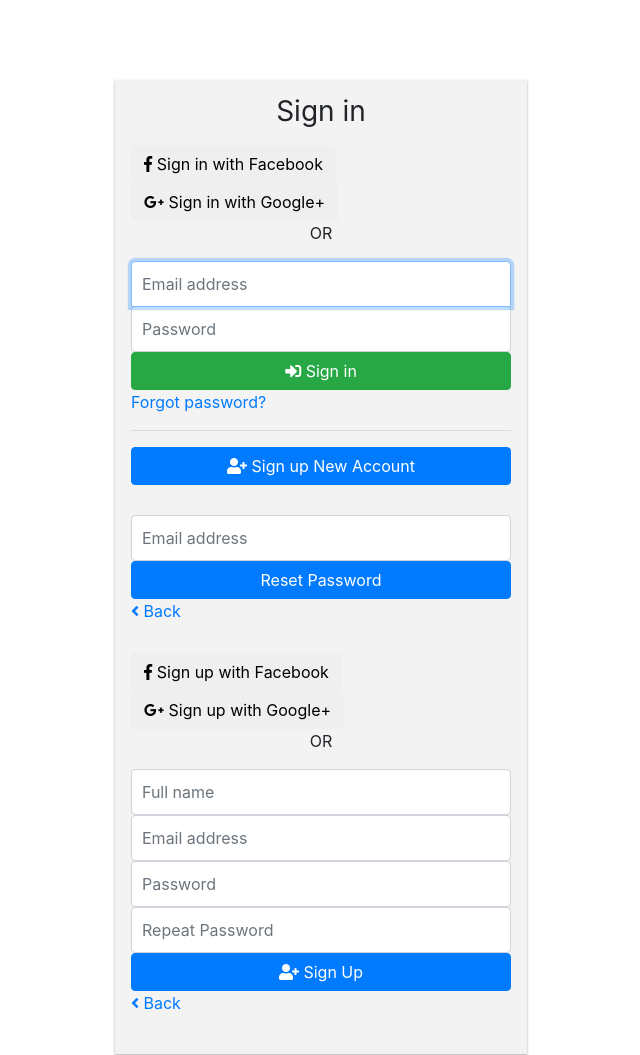
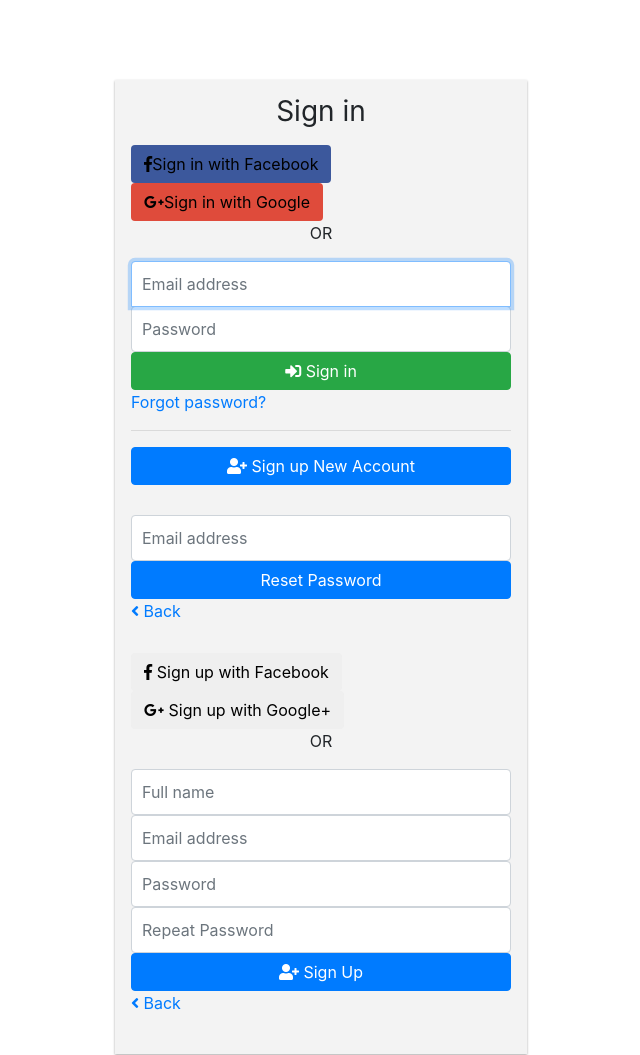
Before and after one commit to 123sincan/Pampangku, a plain HTML site: page view/login.html in a window 1280 px wide. Shown: the top 1055 px of the page, without its empty margins (319-959 px from the left). Drawn offline with nearby package versions, Linux system fonts and the light colour scheme.

Commit message:
Update login.html

```diff
--- a/view/login.html
+++ b/view/login.html
@@ -19,8 +19,8 @@
         <form class="form-signin">
             <h1 class="h3 mb-3 font-weight-normal" style="text-align: center"> Sign in</h1>
             <div class="social-login">
-                <button class="btn facebook-btn social-btn" type="button"><span><i class="fab fa-facebook-f"></i> Sign in with Facebook</span> </button>
-                <button class="btn google-btn social-btn" type="button"><span><i class="fab fa-google-plus-g"></i> Sign in with Google+</span> </button>
+                <button class="btn facebook-btn social-btn" type="button" style="background-color: #3C589C;"><span><i class="fab fa-facebook-f"></i>Sign in with Facebook</span> </button>
+                <button class="btn google-btn social-btn" type="button" style="background-color: #DF4B3B;"><span><i class="fab fa-google-plus-g"></i>Sign in with Google</span> </button>
             </div>
             <p style="text-align:center"> OR  </p>
             <input type="email" id="inputEmail" class="form-control" placeholder="Email address" required="" autofocus="">
```
